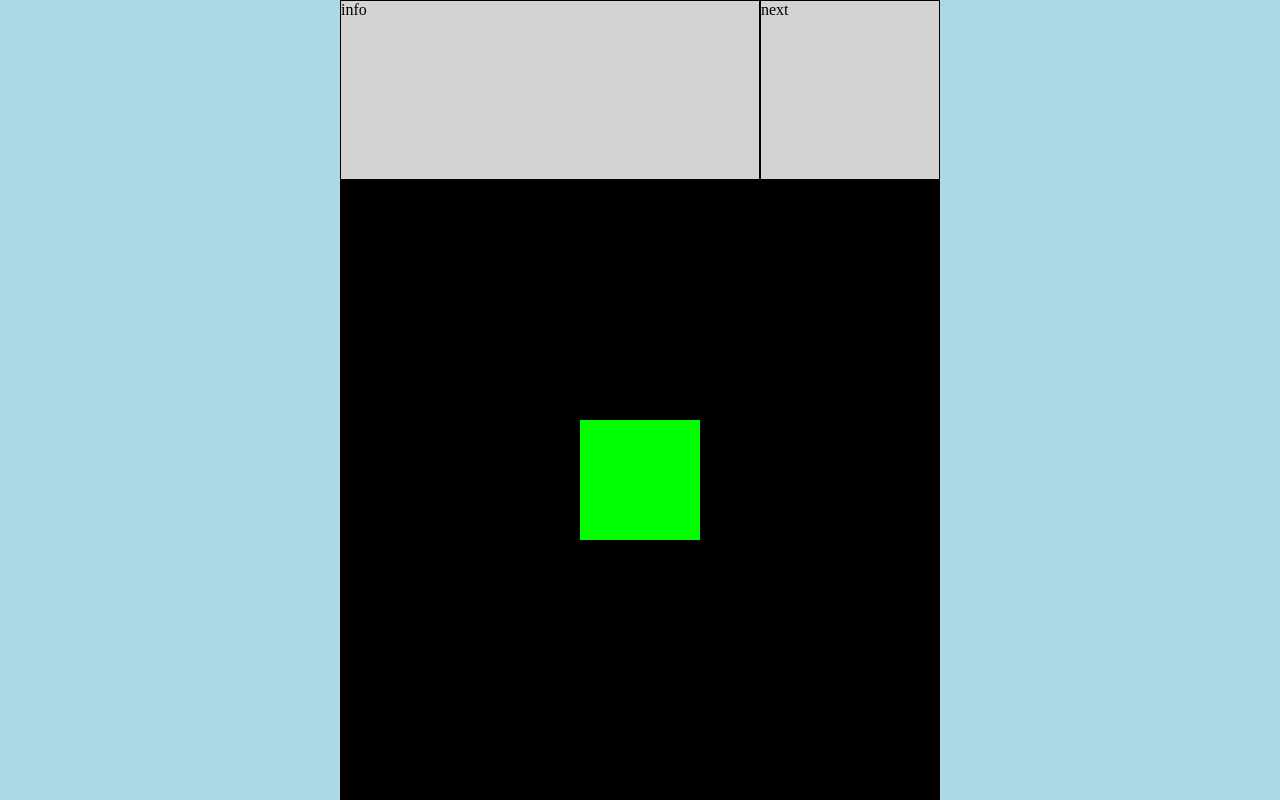
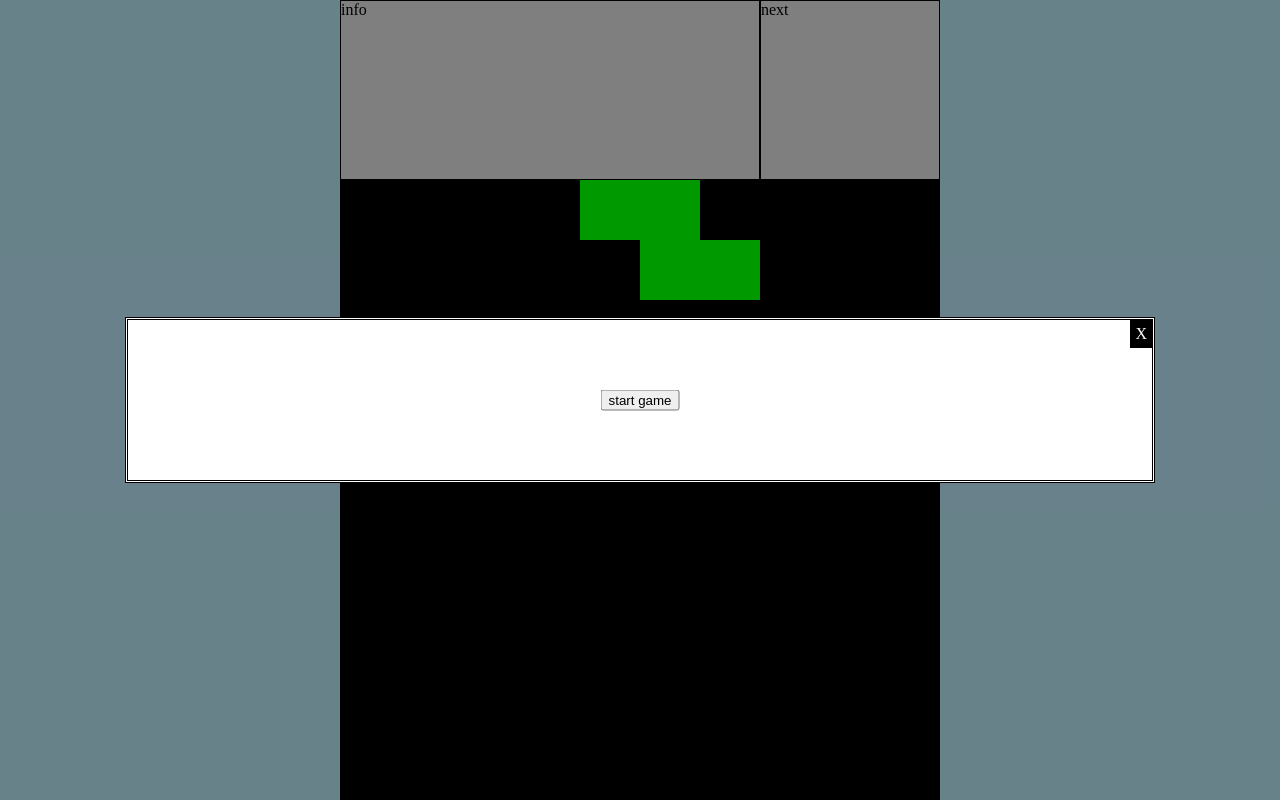
Before and after one commit to dpaschal-lf/tetris, a plain HTML site: page index.html in a window 1280 px wide. Shown: the top 800 px of the page. Drawn offline with nearby package versions, Linux system fonts and the light colour scheme.

Commit message:
added modal and start game functionality

```diff
--- a/index.html
+++ b/index.html
@@ -17,7 +17,14 @@
 	</header>
 	<main id="pieceContainer"></main>
 </div>
-
+<div id="modal" class="modalShadow">
+	<div class="modalBody">
+		<div id="modalClose">X</div>
+		<div id="modalMessage">
+			<button id="startGameButton">start game</button>
+		</div>
+	</div>
+</div>
 
 </body>
 </html>
--- a/main.js
+++ b/main.js
@@ -69,8 +69,8 @@ var defaultBlockSize = {
 
 function startApp(){
 	game = new TetrisGame(defaultBlockSize);
-	game.createPiece(blockTemplates[2], 'lime');
+	game.showStartScreen();
+	game.createPiece(blockTemplates[1], 'lime');
 	game.render();
-	game.startGameUpdate();
-	game.playSong(.09);
+
 }
--- a/style.css
+++ b/style.css
@@ -35,3 +35,45 @@ body{
 .tetris-block{
 	position: absolute;
 }
+
+/* modal code */
+
+.modalShadow{
+	background-color: black;
+	background-color: rgba(0,0,0,.4);
+	position: fixed;
+	left: 0;
+	top: 0;
+	width: 100vw;
+	height: 100vh;
+}
+.modalBody{
+	background-color: white;
+	border: 3px double black;
+	width: 80%;
+	min-height: 20%;
+	max-height: 80%;
+	position: absolute;
+	left: 50%;
+	top: 50%;
+	transform: translate(-50%, -50%);
+}
+#modalMessage{
+	position: absolute;
+	left: 50%;
+	top: 50%;
+	transform: translate(-50%, -50%);
+}
+#modalClose{
+	position: absolute;
+	top: 0;
+	right: 0;
+	background-color: black;
+	color: white;
+	padding: 5px;
+	cursor: pointer;
+}
+#modalClose:hover{
+	color: black;
+	background-color: darkgrey;
+}
--- a/tetris_controller.js
+++ b/tetris_controller.js
@@ -26,6 +26,17 @@ class TetrisGame{
 		clearInterval(this.updateTimer);
 		this.updateTimer = null;
 	}
+	showStartScreen(){
+		$("#startGameButton").click(this.startGame.bind(this));
+	}
+	startGame(){
+		this.closeModal();
+		this.playSong(.09);
+		this.startGameUpdate();
+	}
+	closeModal(){
+		$("#modal").hide(200);
+	}
 	handleUpdate(){
 		for(var piecesI=0; piecesI < this.pieces.length; piecesI++){
 			var piecesLoc = this.pieces[piecesI].getLocation();
```
